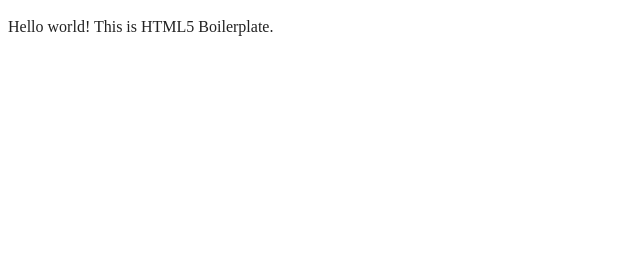
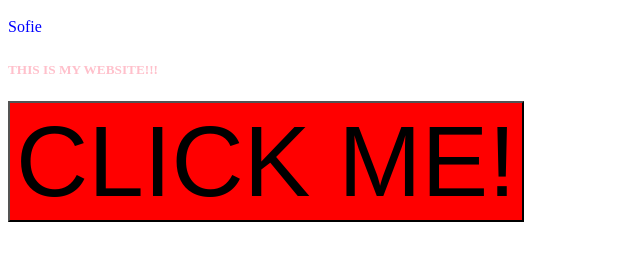
Before and after one commit to Sofiegreen/JS-Assignments, a website built with webpack: page P13HTMLDOM/index.html in a window 1280 px wide. Shown: the whole page, without its empty margins (0-640 px from the left). Built offline with nearby package versions, Linux system fonts and the light colour scheme.

Commit message:
P13HTMLDOM

```diff
--- a/P13HTMLDOM/index.html
+++ b/P13HTMLDOM/index.html
@@ -25,7 +25,9 @@
 <body>
 
   <!-- Add your site or application content here -->
-  <p>Hello world! This is HTML5 Boilerplate.</p>
+  <p id = "text0">Hello world! This is HTML5 Boilerplate.</p>
+  <h5 id="header5"> </h5>
+  <button id="button0"> CLICK ME! </button>
   <script src="js/app.js"></script>
 
 </body>
--- a/P13HTMLDOM/js/app.js
+++ b/P13HTMLDOM/js/app.js
@@ -0,0 +1,17 @@
+// Reference "text0" and assign it to the variable called "textField0"
+
+const textField0= document.getElementById('text0');
+textField0.innerHTML= "Sofie";
+
+const headerText5=document.getElementById('header5');
+headerText5.innerHTML= "THIS IS MY WEBSITE!!!"
+
+headerText5.style.color= "pink";
+textField0.style.color= "blue";
+
+const button0= document.getElementById('button0');
+button0.addEventListener('click', () => {yourFunctionHere();
+})
+
+button0.style.backgroundColor= "red";
+button0.style.fontSize="100px";
```
